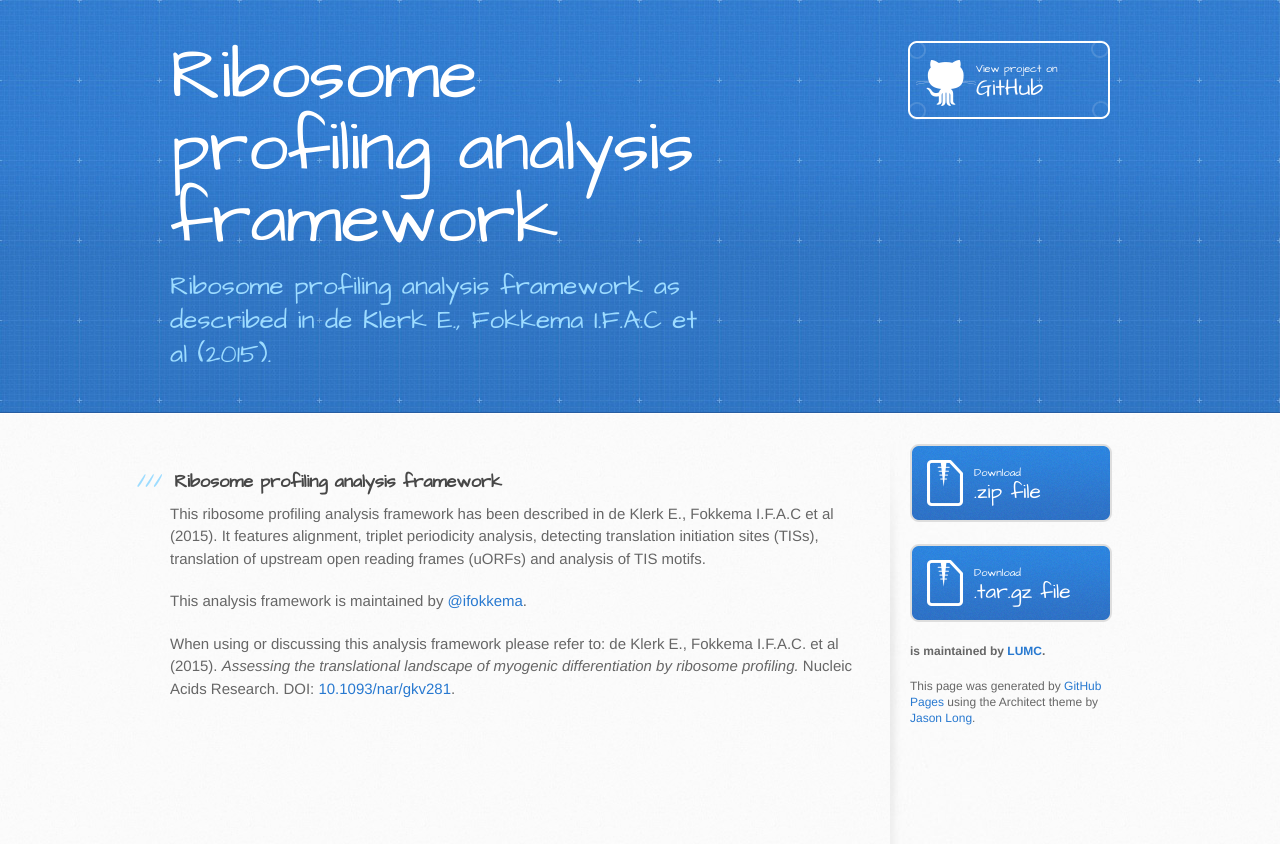
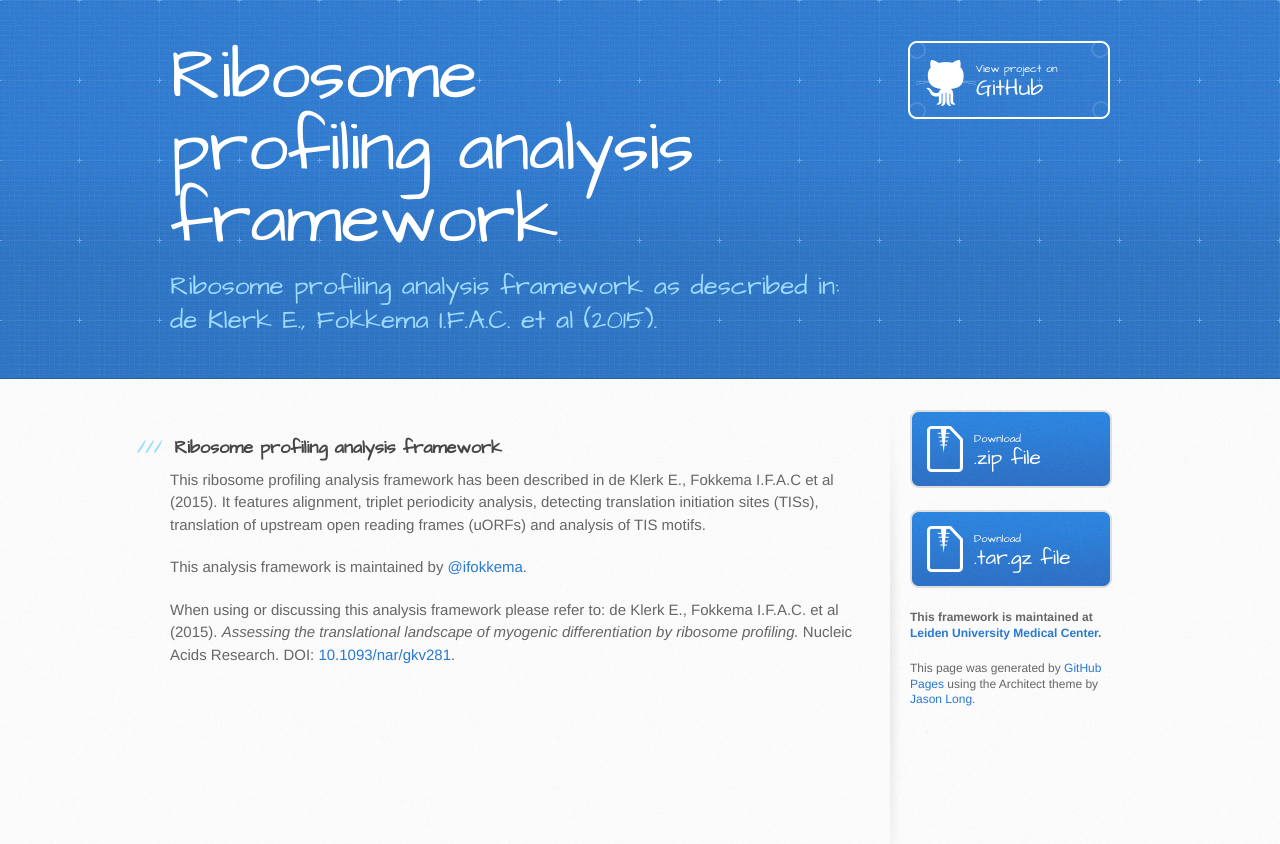
Before and after one commit to LUMC/ribosome-profiling-analysis-framework, a plain HTML site: page index.html in a window 1280 px wide. Drawn offline with Linux system fonts and the light colour scheme.

Commit message:
Minor formatting changes to the header and footer.

```diff
--- a/index.html
+++ b/index.html
@@ -20,7 +20,7 @@
     <header>
       <div class="inner">
         <h1>Ribosome profiling analysis framework</h1>
-        <h2>Ribosome profiling analysis framework as described in de Klerk E., Fokkema I.F.A.C et al (2015).</h2>
+        <h2>Ribosome profiling analysis framework as described in:<BR>de Klerk E., Fokkema I.F.A.C. et al (2015).</h2>
         <a href="https://github.com/LUMC/ribosome-profiling-analysis-framework" class="button"><small>View project on</small> GitHub</a>
       </div>
     </header>
@@ -49,7 +49,7 @@ It features alignment, triplet periodicity analysis, detecting translation initi
             .tar.gz file
           </a>
 
-          <p class="repo-owner"><a href="https://github.com/LUMC/ribosome-profiling-analysis-framework"></a> is maintained by <a href="https://github.com/LUMC">LUMC</a>.</p>
+          <p class="repo-owner">This framework is maintained at <a href="https://github.com/LUMC">Leiden University Medical Center</a>.</p>
 
           <p>This page was generated by <a href="https://pages.github.com">GitHub Pages</a> using the Architect theme by <a href="https://twitter.com/jasonlong">Jason Long</a>.</p>
         </aside>
--- a/stylesheets/stylesheet.css
+++ b/stylesheets/stylesheet.css
@@ -467,7 +467,7 @@ header h1 {
 }
 
 header h2 {
-  width: 540px;
+  width: 800px;
   margin-top: 0;
   margin-bottom: 0;
   font-size: 26px;
```
